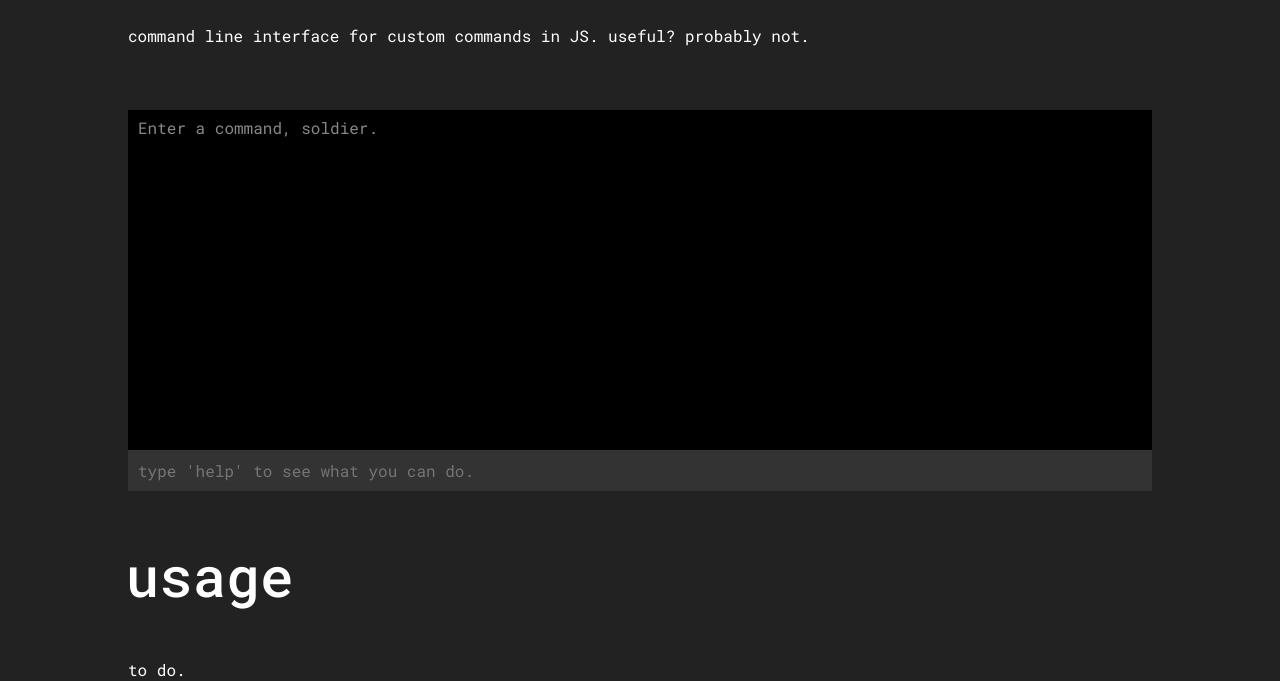
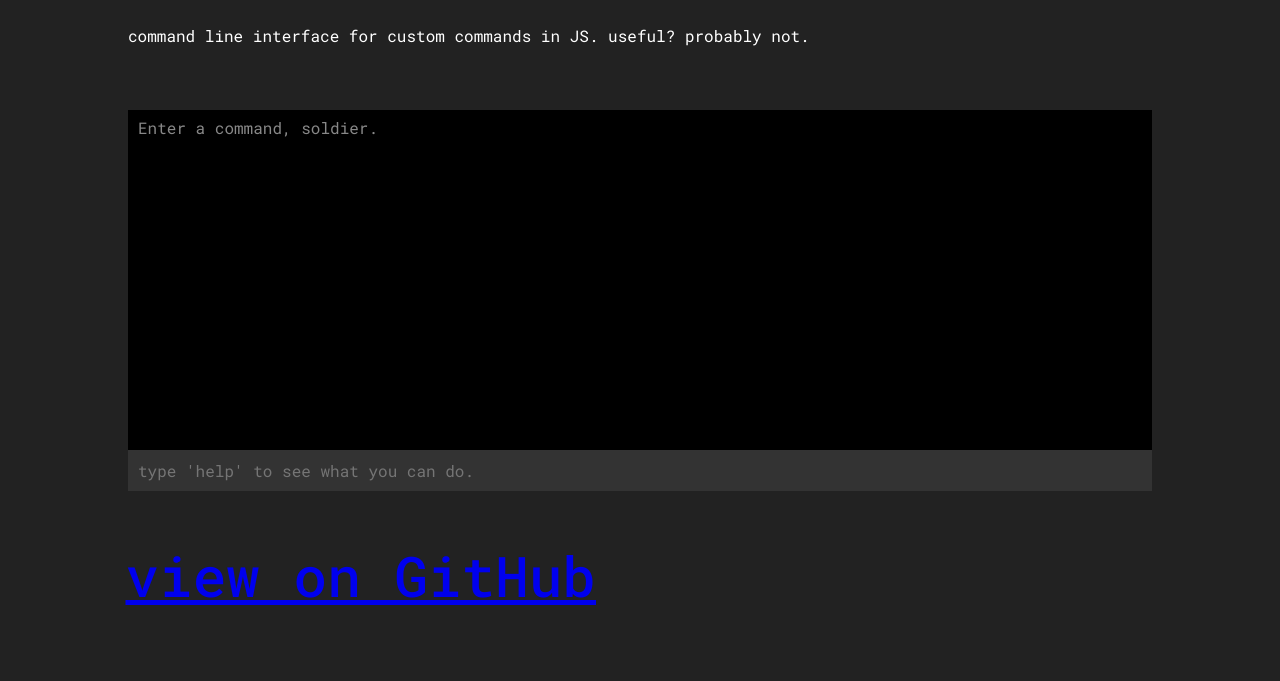
Before and after one commit to muratkemaldar/komandojs, a website: page index.html in a window 1280 px wide. Shown: the part 273-954 px from the top of the page. After the commit the page ends 932 px from the top, so only its background shows below. Drawn offline with Linux system fonts and the light colour scheme.

Commit message:
demo link to gh project

```diff
--- a/index.html
+++ b/index.html
@@ -29,9 +29,8 @@
 		<input class="komando-input" type="text" name="komando-input" id="komando-input" placeholder="type 'help' to see what you can do." />
 
 		<h2>
-			usage
+			<a href="https://github.com/muratkemaldar/komandojs">view on GitHub</a>
 		</h2>
-		<p>to do.</p>
 	</div>
 
 	<script type="text/javascript">
```
